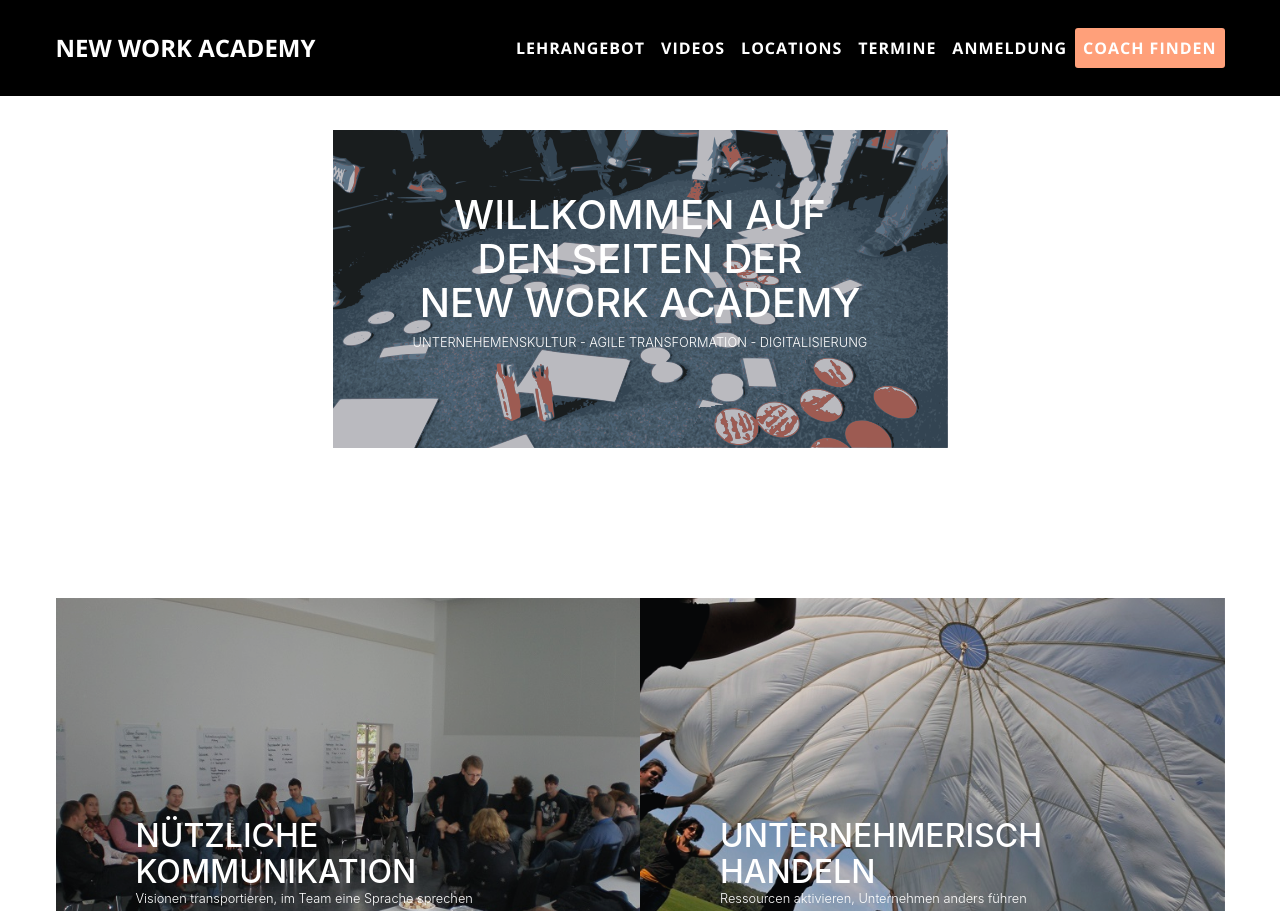
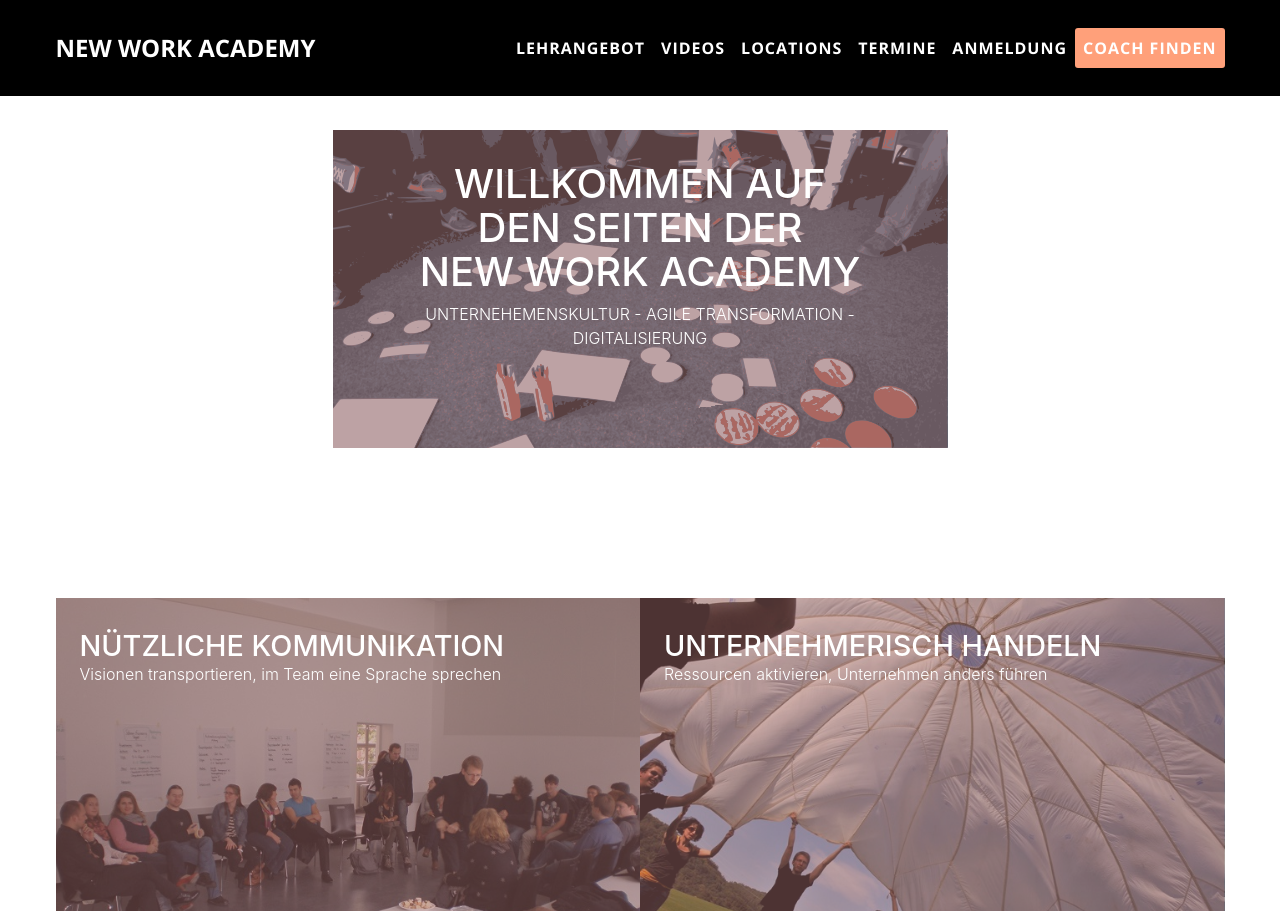
Before and after one commit to frederithub/frederithub.github.io, a website with bundled scripts: page index.html in a window 1280 px wide. Shown: the top 911 px of the page. Built offline with nearby package versions, Linux system fonts and the light colour scheme.

Commit message:
Korrigiere Fehler in CSS Style.
Diverse Fehler und Verbesserungen im Bereich Responsive.

```diff
--- a/css/stylish-portfolio.css
+++ b/css/stylish-portfolio.css
@@ -11,7 +11,7 @@
   display: flex;
   height: 100%;
   width: 100%;
-  background-color: rgba(33, 37, 41, 0.2);
+  background-color: rgba(153, 102, 102, 0.5);
   position: absolute;
   top: 0;
   bottom: 0;
@@ -20,7 +20,7 @@
 
 .head-item .caption .caption-content {
   color: #FFFFFF;
-  margin: auto 2rem 2rem;
+  margin: 2rem 2rem 2rem;
 }
 
 @media(max-width: 459px) {
@@ -45,7 +45,7 @@
 
 .head-item .caption .caption-content p {
   font-weight: 300;
-  font-size: 0.8rem;
+  font-size: 1rem;
 }
 }
 
@@ -66,14 +66,20 @@
     margin-bottom: 5rem;
   }
 
+   .head-item img {
+    -webkit-transition: -webkit-clip-path 0.25s ease-out;
+    -webkit-clip-path: inset(-1px);
+    clip-path: inset(-1px);
+  }
+
 .head-item:hover img {
-    -webkit-clip-path: inset(2rem);
-    clip-path: inset(2rem);
+    -webkit-clip-path: inset(1rem);
+    clip-path: inset(1rem);
   }
   .head-item:hover .caption {
-    background-color: rgba(255, 69, 0, 0.7);
-    -webkit-clip-path: inset(2rem);
-    clip-path: inset(2rem);
+    background-color: rgba(255, 69, 0, 0.9);
+    -webkit-clip-path: inset(1rem);
+    clip-path: inset(1rem);
   }
 
 
@@ -93,7 +99,7 @@
   display: flex;
   height: 100%;
   width: 100%;
-  background-color: rgba(33, 37, 41, 0.2);
+  background-color: rgba(153, 102, 102, 0.5);
   position: absolute;
   top: 0;
   bottom: 0;
@@ -102,11 +108,13 @@
 
 .portfolio-item .caption .caption-content {
   color: #FFFFFF;
-  margin: auto 2rem 2rem;
+  margin: 2rem 2rem 2rem;
 }
 
+@media(max-width: 999px) {
+
 .portfolio-item .caption .caption-content h2 {
-  font-size: 2rem;
+  font-size: 1rem;
   text-transform: uppercase;
 }
 
@@ -114,6 +122,21 @@
   font-weight: 300;
   font-size: 0.8rem;
 }
+}
+
+@media(min-width: 993px) {
+
+.portfolio-item .caption .caption-content h2 {
+  font-size: 1.8rem;
+  text-transform: uppercase;
+}
+
+.portfolio-item .caption .caption-content p {
+  font-weight: 300;
+  font-size: 1rem;
+}
+}
+
 
 @media (min-width: 770px) {
   .portfolio-item {
@@ -127,7 +150,7 @@
   }
   .portfolio-item .caption .caption-content {
     transition: opacity 0.25s;
-    margin-left: 5rem;
+    margin-left: 1.5rem;
     margin-right: 5rem;
     margin-bottom: 5rem;
   }
@@ -137,13 +160,13 @@
     clip-path: inset(-1px);
   }
   .portfolio-item:hover img {
-    -webkit-clip-path: inset(2rem);
-    clip-path: inset(2rem);
+    -webkit-clip-path: inset(1rem);
+    clip-path: inset(1rem);
   }
   .portfolio-item:hover .caption {
     background-color: rgba(255, 140, 0, 0.9);
-    -webkit-clip-path: inset(2rem);
-    clip-path: inset(2rem);
+    -webkit-clip-path: inset(1rem);
+    clip-path: inset(1rem);
   }
 }
 
@@ -575,16 +598,16 @@
 .btn-success {
   font-weight: 700;
   color: white;
-  border-color: #FF6347;
-  background-color: #BDB76B; }
+  border-color: #FFA500;
+  background-color: #FFA07A; }
   .btn-success.focus, .btn-success:focus {
     color: white;
     border-color: #373737;
     background-color: #FF6347; }
   .btn-success:hover {
     color: white;
-    border-color: #585858;
-    background-color: #F0E68C; }
+    border-color: #FFA07A;
+    background-color: #FFA500; }
   .btn-success.active, .btn-success:active,
   .open > .btn-success.dropdown-toggle {
     color: white;
--- a/index.html
+++ b/index.html
@@ -60,11 +60,11 @@
 
     <!-- Header -->
     <header class="masthead">
-    <section id="infos">
-    <div class="container-fluid">
+    <section class="content-section" id="infos">
+    <div class="container">
 		<div class="row no-gutters">
 			<div class="mx-auto">
-				<a class="head-item js-scroll-trigger" href="#Lehrangebot"">
+				<a class="head-item js-scroll-trigger" href="#Lehrangebot">
 					<span class="caption">
 						<span class="caption-content">
 						  <h1>Willkommen auf den Seiten der
```
